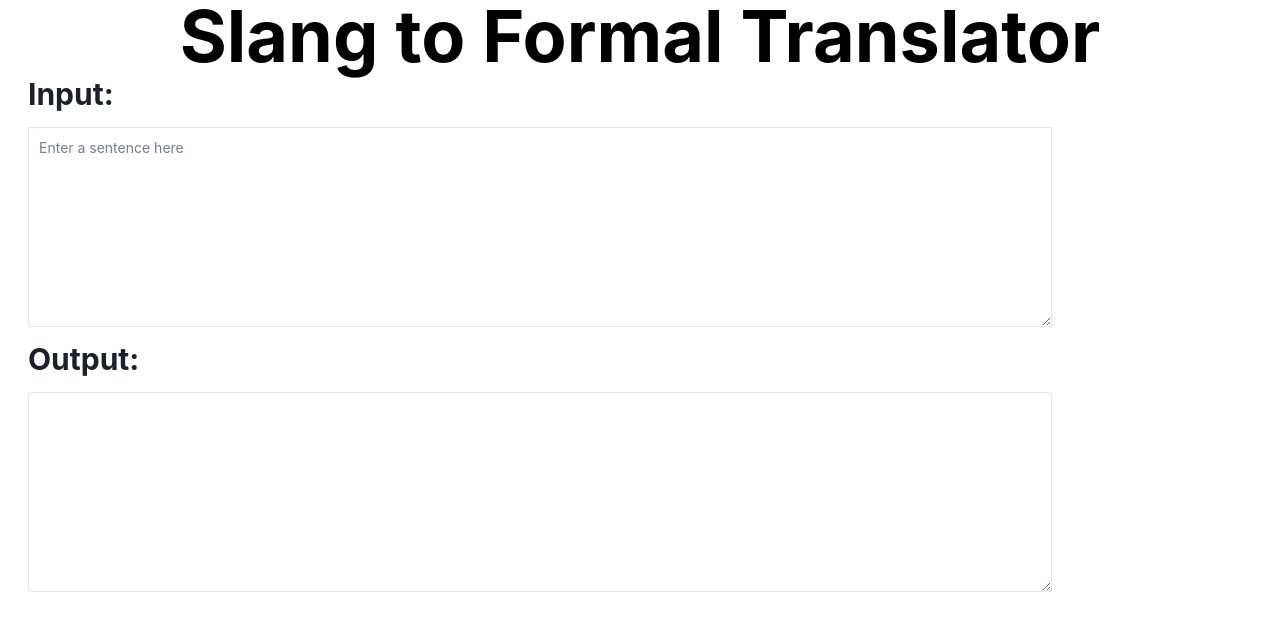
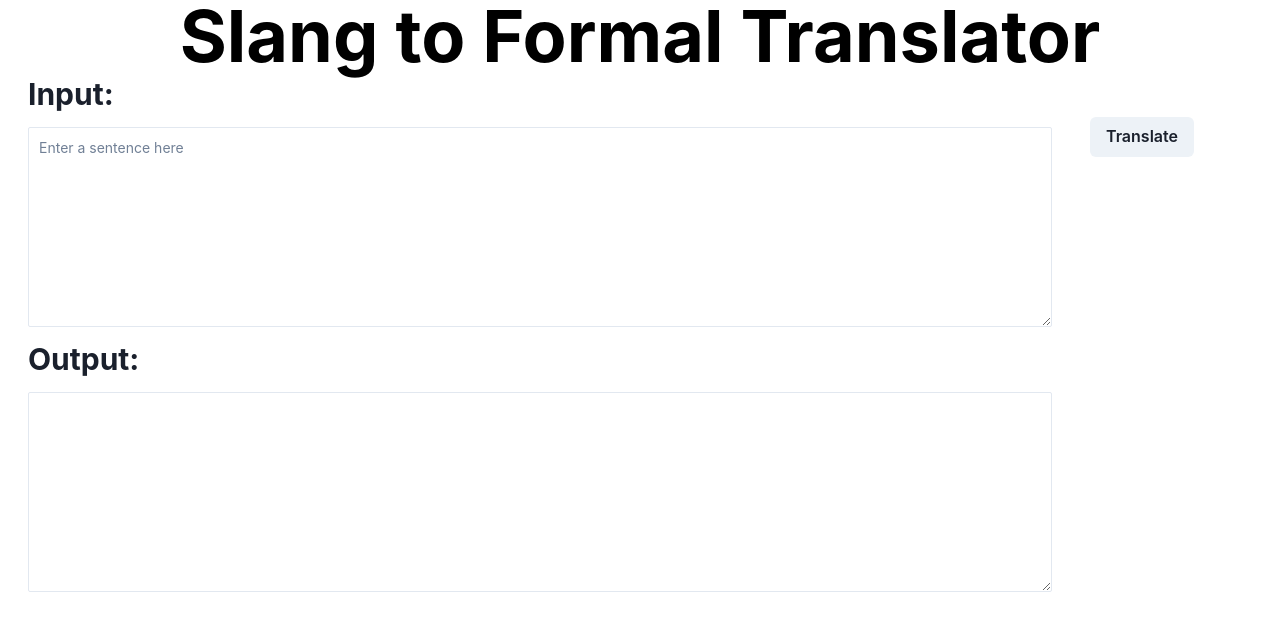
Before and after one commit to Slang-Formal/Front-End, a Next.js app: page / in a window 1280 px wide. Shown: the top 628 px of the page. Built offline with nearby package versions, Linux system fonts and the light colour scheme.

Commit message:
Added a button

```diff
--- a/pages/index.js
+++ b/pages/index.js
@@ -6,11 +6,23 @@ import Script from 'next/script'
 import { FormEvent } from 'react'
 import { useState } from 'react'
 import { FormLabel, Textarea, Text } from '@chakra-ui/react'
-import { Heading } from '@chakra-ui/react'
+import { Heading, Button, ButtonGroup } from '@chakra-ui/react'
 
 
 export default function Home() {
   const [value, setValue] = useState('')
+  const [isLoading, setIsLoading] = useState(false)
+  const [text, setText] = useState('')
+
+
+  const handleClick = () => {
+    setIsLoading(true);
+    setTimeout( () => {
+      setText(value)
+      setIsLoading(false);
+    }, '1000' )
+  };
+
 
   function handleInputChange(event) {
     setValue(event.target.value)
@@ -37,12 +49,21 @@ export default function Home() {
         height="200px"
         marginLeft='7'
       />
+      <Button
+      colorScheme='gray'
+      size='md'
+      textAlign= 'left'
+      marginLeft='7'
+      isLoading = {isLoading}
+      onClick ={handleClick}
+      loadingText='Translating'
+      >{isLoading? 'Translating':'Translate'}</Button>
 
       <FormLabel  htmlFor="textbox" fontWeight = 'bold' fontSize ='30px' marginLeft='7' mb = '0px'>
         Output:
       </FormLabel>
       <Textarea
-        value ={value}
+        value ={text}
         size='sm'
         id='textbox'
         name='textbox'
@@ -51,6 +72,7 @@ export default function Home() {
         width="80%"
         height="200px"
         marginLeft='7'
+        isReadOnly
       />
 
     </>
```
